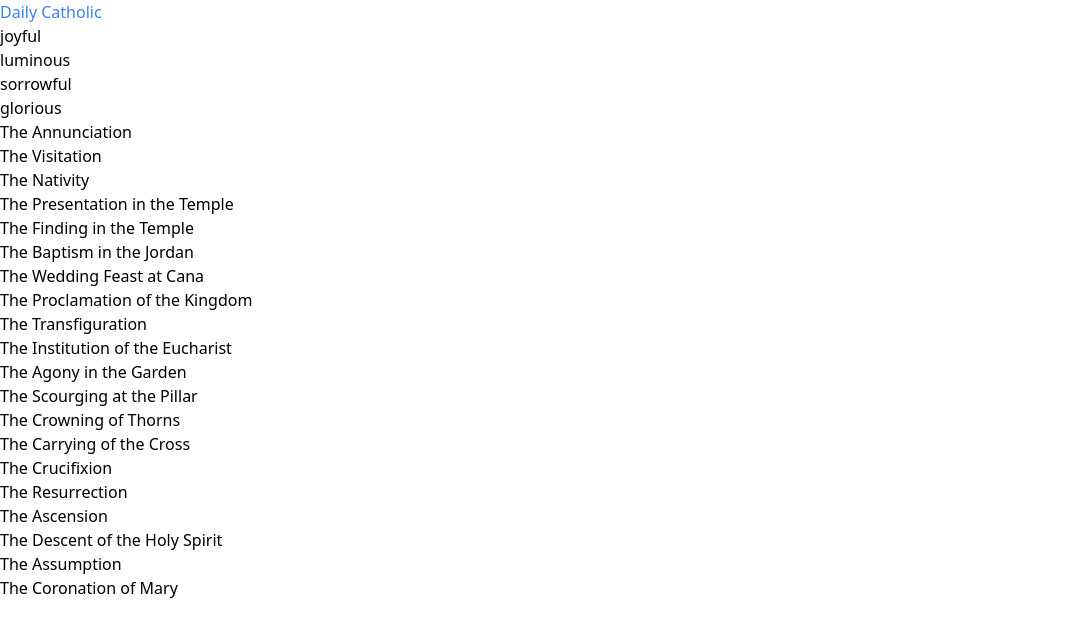
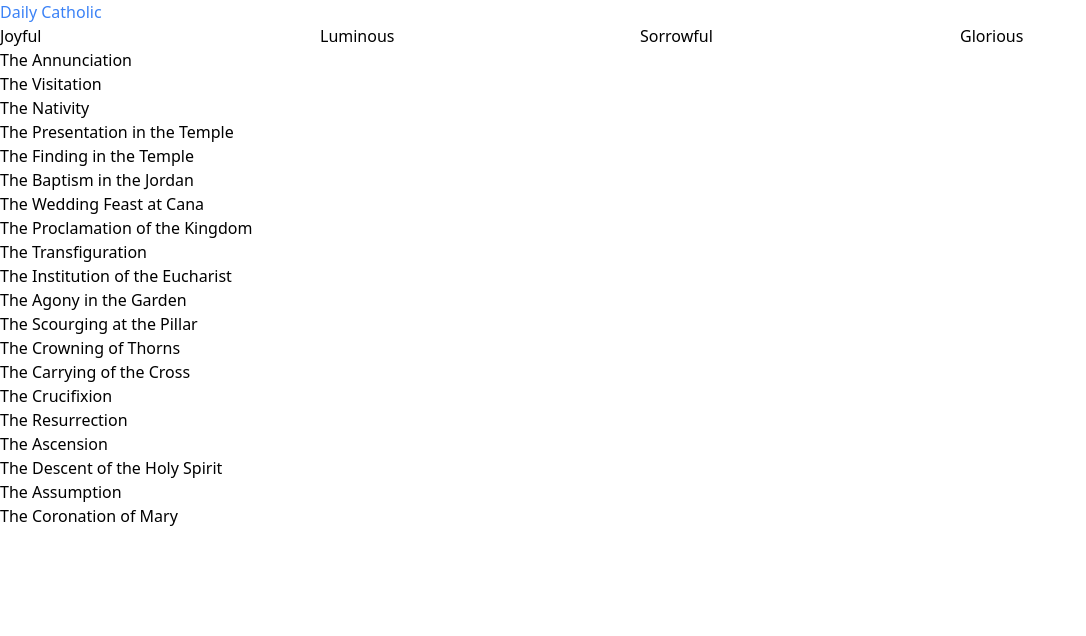
Before and after one commit to austinkarren/daily-catholic, a React (Vite) app in the folder vite-daily-catholic/: page / in a window 1280 px wide. Shown: the top 636 px of the page, without its empty margins (0-1086 px from the left). Built offline with nearby package versions, Linux system fonts and the light colour scheme.

Commit message:
Scaffolded card components

```diff
--- a/vite-daily-catholic/src/App.jsx
+++ b/vite-daily-catholic/src/App.jsx
@@ -1,16 +1,25 @@
 import './App.css'
 import mysteryData from './data/mysteryData'
+import CategoryCard from './components/CategoryCard'
+import MysteryCard from './components/MysteryCard'
 
 const App = () => {
 
   return (
     <>
       <h1 className='text-blue-500'>Daily Catholic</h1>
-      {
-        mysteryData.map((item, index) => (
-          <p key={index}>{item.category}</p>
-        ))
-      }
+      <div className='flex'>
+        {
+          mysteryData.map((item, index) => (
+            <CategoryCard
+              key={index}
+              title={item.category}
+            />
+
+          ))
+        }
+
+      </div>
       {
         mysteryData.map(item => (
           item.mysteries.map((mystery, index) => (
--- /dev/null
+++ b/vite-daily-catholic/src/components/CategoryCard.jsx
@@ -0,0 +1,10 @@
+const CategoryCard = (props) => {
+    return (
+        <div className="flex flex-col w-1/4">
+            {/* <div><img></img></div>  */}
+            <p className="capitalize">{props.title}</p>
+        </div>
+    )
+}
+
+export default CategoryCard;
--- /dev/null
+++ b/vite-daily-catholic/src/components/MysteryCard.jsx
@@ -0,0 +1,9 @@
+const MysteryCard = () => {
+    return (
+        <div>
+
+        </div>
+    )
+}
+
+export default MysteryCard;
```
